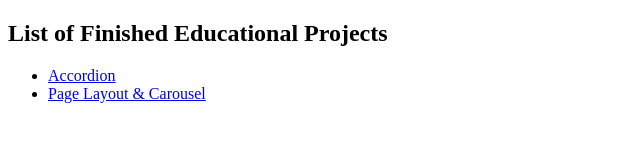
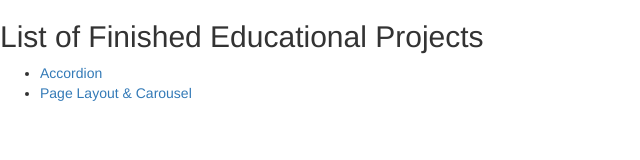
Before and after one commit to VikKentiy/VikKentiy.github.io, a plain HTML site: page index.html in a window 1280 px wide. Shown: the whole page, without its empty margins (0-640 px from the left). Drawn offline with nearby package versions, Linux system fonts and the light colour scheme.

Commit message:
add Bootstrap to start page

```diff
--- a/index.html
+++ b/index.html
@@ -3,6 +3,7 @@
 <head lang="en">
     <meta charset="UTF-8">
     <title></title>
+    <link rel="stylesheet" href="https://maxcdn.bootstrapcdn.com/bootstrap/3.3.5/css/bootstrap.min.css">
 </head>
 <body>
 <h2>
```
